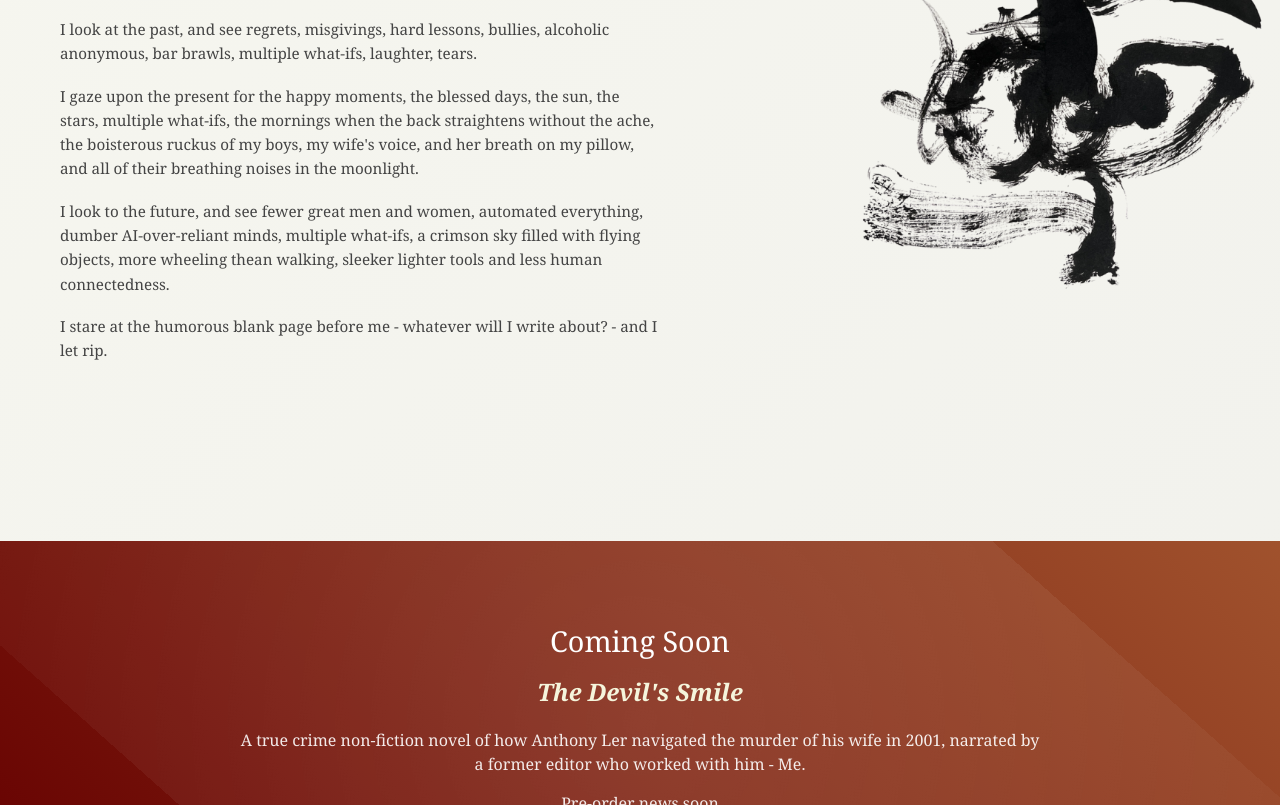
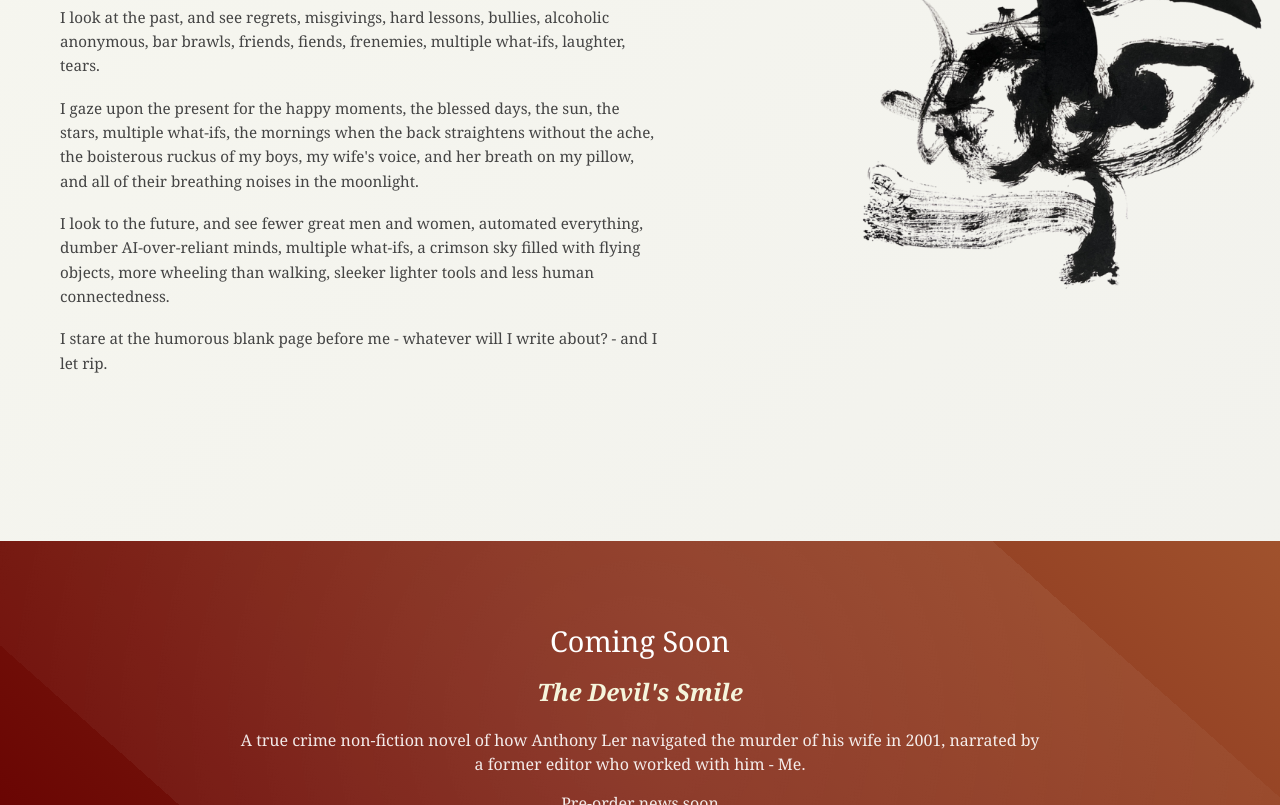
Before and after one commit to Mikey130172/mikael-teo-writer, a plain HTML site: page index.html in a window 1280 px wide. Shown: the part 1159-1964 px from the top of the page. Drawn offline with Linux system fonts and the light colour scheme.

Commit message:
Update index.html

```diff
--- a/index.html
+++ b/index.html
@@ -582,9 +582,9 @@
             <div class="hero-text">
                 <h1>Mikael Teo</h1>
                 <p class="subtitle">a very emotional writer</p>
-                <p>I look at the past, and see regrets, misgivings, hard lessons, bullies, alcoholic anonymous, bar brawls, multiple what-ifs, laughter, tears.</p>
+                <p>I look at the past, and see regrets, misgivings, hard lessons, bullies, alcoholic anonymous, bar brawls, friends, fiends, frenemies, multiple what-ifs, laughter, tears.</p>
                 <p>I gaze upon the present for the happy moments, the blessed days, the sun, the stars, multiple what-ifs, the mornings when the back straightens without the ache, the boisterous ruckus of my boys, my wife's voice, and her breath on my pillow, and all of their breathing noises in the moonlight.</p>
-                                <p>I look to the future, and see fewer great men and women, automated everything, dumber AI-over-reliant minds, multiple what-ifs, a crimson sky filled with flying objects, more wheeling thean walking, sleeker lighter tools and less human connectedness.</p>
+                                <p>I look to the future, and see fewer great men and women, automated everything, dumber AI-over-reliant minds, multiple what-ifs, a crimson sky filled with flying objects, more wheeling than walking, sleeker lighter tools and less human connectedness.</p>
                             <p>I stare at the humorous blank page before me - whatever will I write about? - and I let rip.</p>
             </div>
         </div>
```
